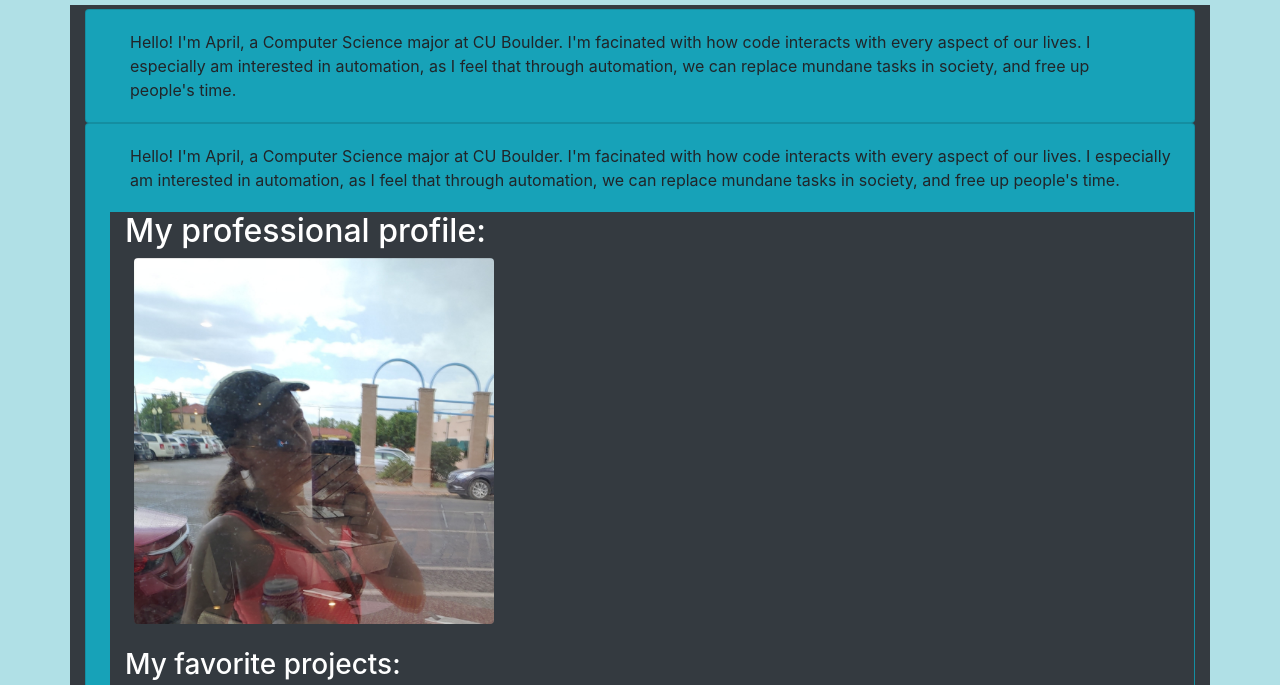
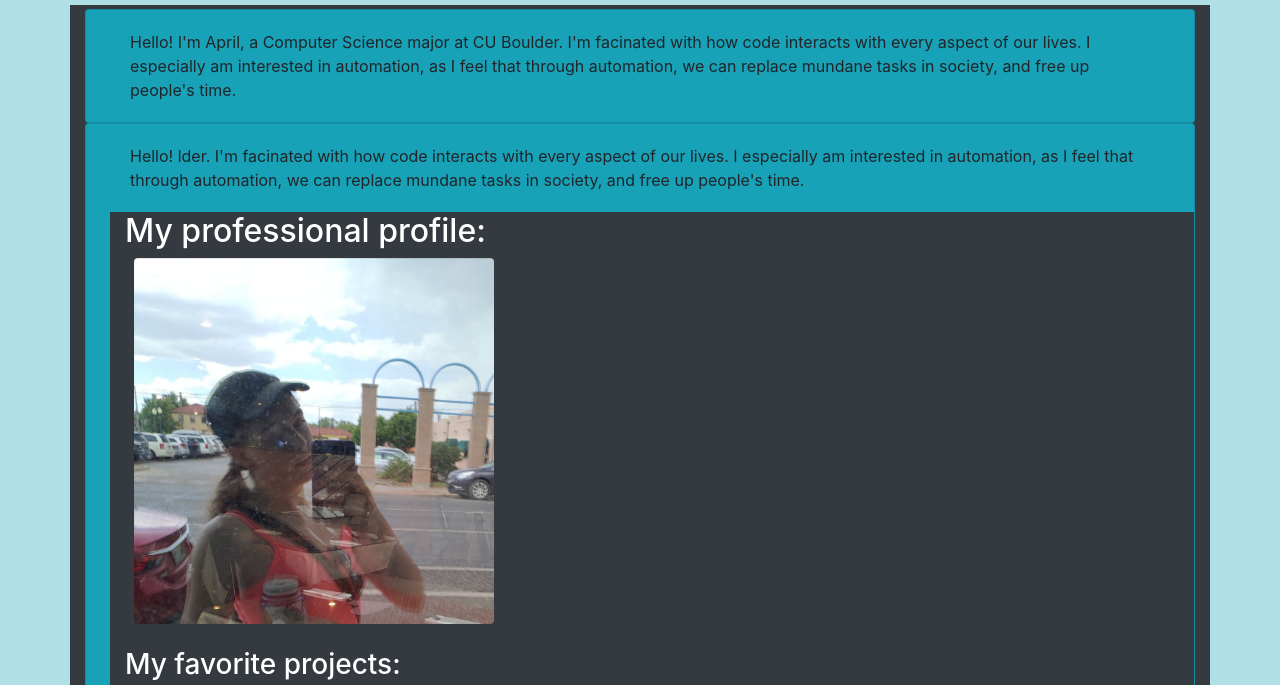
Before and after one commit to Shadedstrike/Shadedstrike.github.io, a plain HTML site: page index.html in a window 1280 px wide. Shown: the part 115-800 px from the top of the page. Drawn offline with nearby package versions, Linux system fonts and the light colour scheme.

Commit message:
website adjustments and testing

```diff
--- a/index.html
+++ b/index.html
@@ -53,7 +53,7 @@
 
 
       <div class="pl-4  card bg-info text-black ">
-      <div class="card-body ">Hello! I'm April, a Computer Science major at CU Boulder. I'm facinated with how code interacts with every aspect of our lives. I especially am interested in automation, as I feel that through automation, we can replace mundane tasks in society, and free up people's time.</div>
+      <div class="card-body ">Hello! lder. I'm facinated with how code interacts with every aspect of our lives. I especially am interested in automation, as I feel that through automation, we can replace mundane tasks in society, and free up people's time.</div>
 
 
 
```
